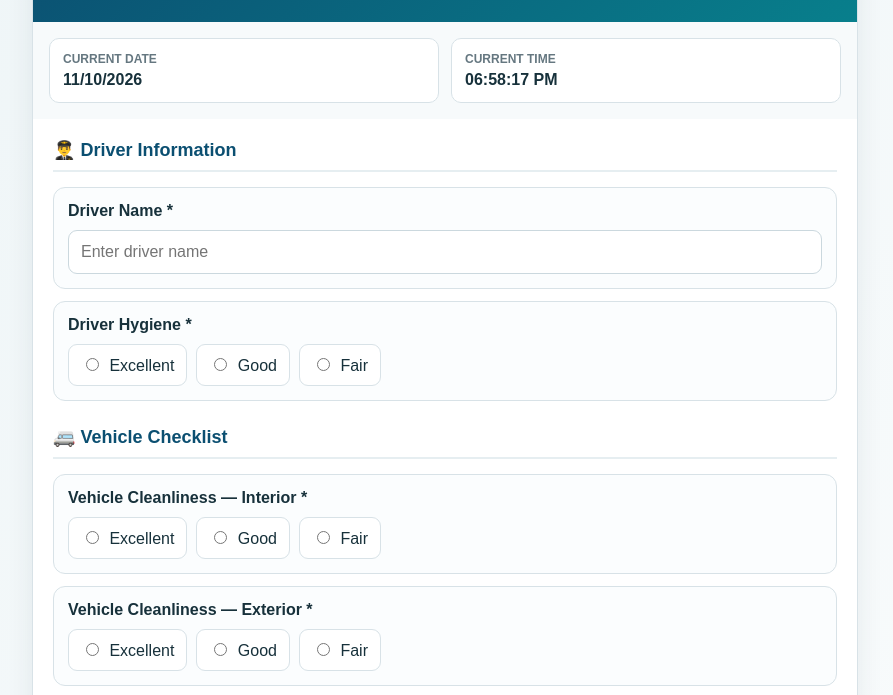
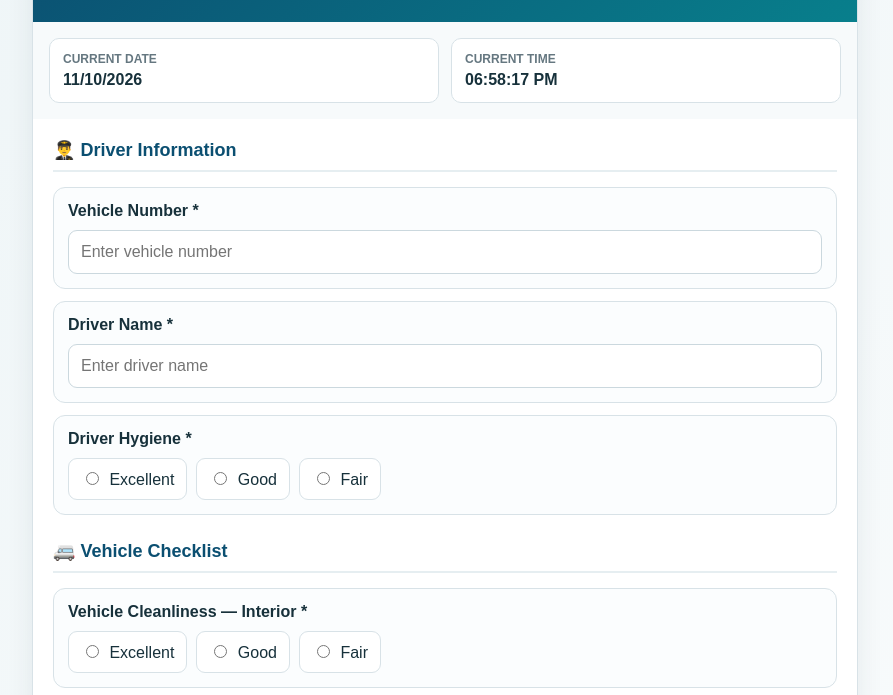
Before and after one commit to Ibrar0064/Ridachecklist1, a plain HTML site: page index.html in a window 1280 px wide. Shown: the part 95-790 px from the top of the page, without its empty margins (195-1088 px from the left). Drawn offline with Linux system fonts and the light colour scheme.

Commit message:
Add Vehicle Number field before Driver Name

```diff
--- a/index.html
+++ b/index.html
@@ -361,6 +361,25 @@ value="Driver & Vehicle Checklist - Rida International Travel & Tourism"
 
 <div class="section-title">
 👨‍✈️ Driver Information
+</div>
+
+
+<!-- VEHICLE NUMBER -->
+
+<div class="field">
+
+<div class="question">
+Vehicle Number *
+</div>
+
+<input
+type="text"
+name="vehicle_number"
+required
+placeholder="Enter vehicle number"
+autocomplete="off"
+>
+
 </div>
 
 
```
